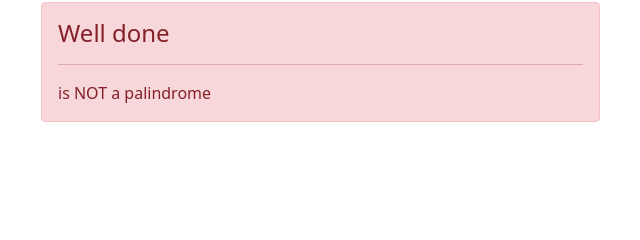
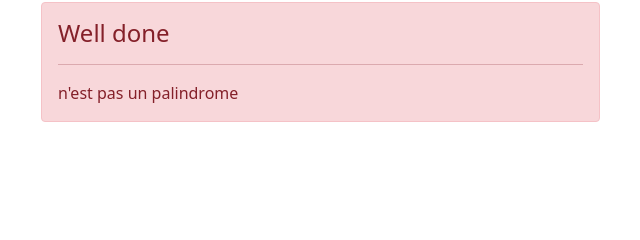
Before and after one commit to MathieuDeveloper/PALINDROME, a plain HTML site: page app.html in a window 1280 px wide. Both pictures are taken after a click on the button "PALINDROME ?". Shown: the part 271-511 px from the top of the page, 603-1243 px from the left. Drawn offline with nearby package versions, Linux system fonts and the light colour scheme.

Commit message:
update html in french

```diff
--- a/app.html
+++ b/app.html
@@ -68,7 +68,7 @@
                         </div>
                         <div class="alert alert-success mt-5 invisible fade show" id="alert" role="alert">
                             <h4 class="alert-heading">Well done</h4><hr>
-                            <p class="mb-0" id="msg">Your phrase is a palindrome:</p>
+                            <p class="mb-0" id="msg">Votre phrase est un palindrome:</p>
                         </div>
                     </form>
                 </div>
--- a/js/site.js
+++ b/js/site.js
@@ -49,12 +49,12 @@ function displayPalindrome(userStringWell, userStringReversed) {
         document.getElementById("alert").classList.remove("invisible");
         document.getElementById("alert").classList.remove("alert-danger");
         document.getElementById("alert").classList.add("alert-succes");
-        document.getElementById("msg").innerHTML = `Your phrase ${userStringReversed} is a palindrome`;
+        document.getElementById("msg").innerHTML = `Votre phrase ${userStringReversed} est un palindrome`;
     } else {
         document.getElementById("alert").classList.remove("invisible");
         document.getElementById("alert").classList.remove("alert-succes");
         document.getElementById("alert").classList.add("alert-danger");
-        document.getElementById("msg").innerHTML = `${userStringWell} is NOT a palindrome`;
+        document.getElementById("msg").innerHTML = `${userStringWell} n'est pas un palindrome`;
 
     }
 }
```
